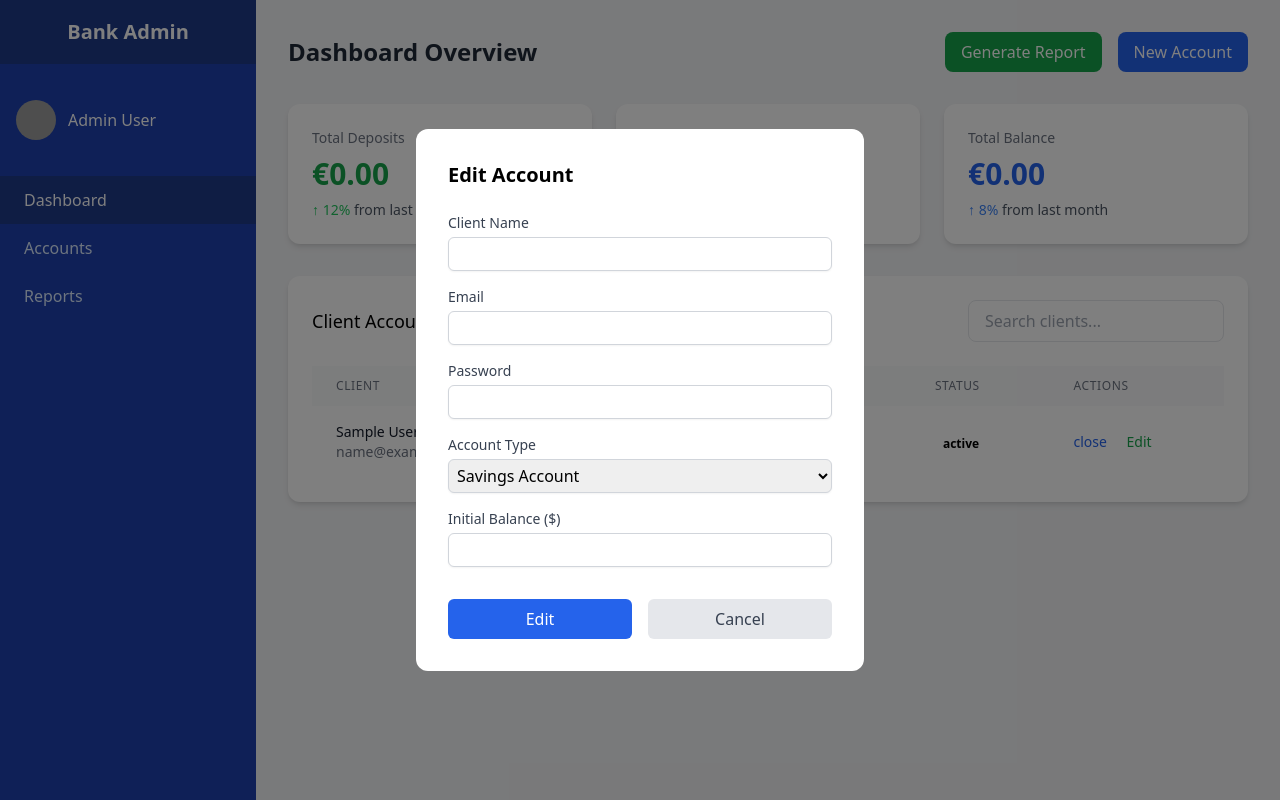
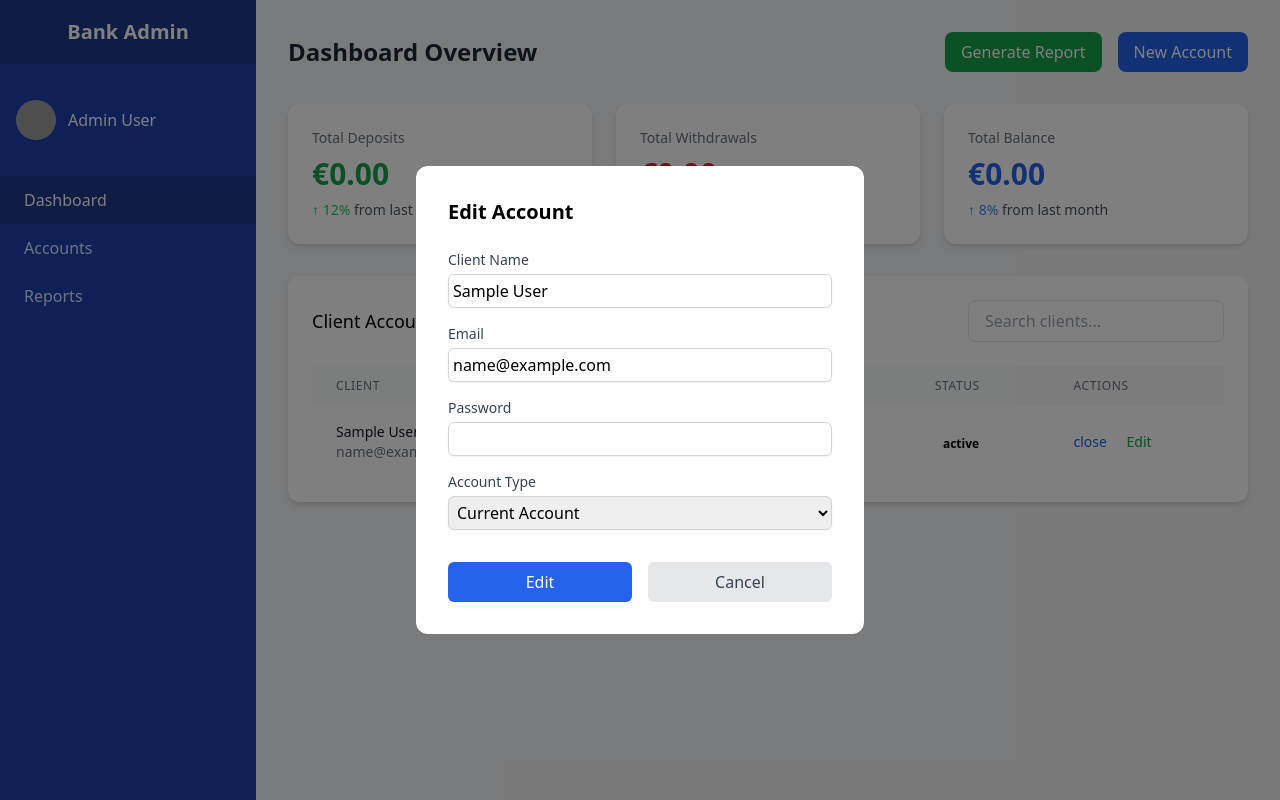
Before and after one commit to anasHammaoui/gestionComptesBancaire, a PHP site: page /adminDash.php in a window 1280 px wide, after a click on "Edit". Run offline with PHP 8.4, Linux system fonts and the light colour scheme; tables that the repository leaves empty hold one stand-in row (values such as "Sample post"); some libraries are stand-ins or nearby versions; grey boxes are pictures that could not be loaded.

Commit message:
GB-18 complete edit function

```diff
--- a/controller/adminController.php
+++ b/controller/adminController.php
@@ -18,6 +18,7 @@
                     echo "user is already exists";
                 } else {
                     $this -> userModel -> createAccount($name,$email,$pass,$accType,$balance);
+                    echo "alert('added successfully')";
                     header("location: adminDash.php");
                     exit();
                 }
@@ -27,6 +28,21 @@
            return $this -> userModel -> showAllUsers();
         }
         function modifierCompte(){
+           if (isset($_POST["editAcc"])){
+            $name = $this ->  validateInputs($_POST["editName"]);
+                $email = $this ->  validateInputs($_POST["editEmail"]);
+                $pass = password_hash( $this -> validateInputs($_POST["editPassword"]) , PASSWORD_DEFAULT);
+                $accType = $_POST["editAccType"];
+                $userId = $_POST["userId"];
+                if ($this -> userModel -> editAcc($name,$email,$pass,$accType,(int)$userId)){
+                    echo "<script>alert('edited succussfully')</script>";
+                header("location: adminDash.php");
+                exit();
+                } else {
+                    echo "<script>alert('failed succussfully')</script>";
+                }
+
+           }
 
         }
         function activeInactiveCompte(){
--- a/model/admin.php
+++ b/model/admin.php
@@ -47,5 +47,20 @@ class adminModel extends database {
         $getItAsArr = $getAll -> fetchAll(PDO::FETCH_ASSOC);
         return $getItAsArr;
     }
+    function editAcc($cName,$email,$pass,$accType,$userId){
+        try {
+            $this -> connection -> beginTransaction();
+            $changeUser = $this -> connection -> prepare("UPDATE users set client_name = ?, email = ?, client_password = ? where id = ?");
+            $changeUser -> execute([$cName,$email,$pass, $userId]);
+            $changeAcc = $this -> connection -> prepare("UPDATE accounts set account_type = ? where user_id = ?");
+            $changeAcc -> execute([$accType,$userId]);
+            $this -> connection -> commit();
+        } catch (Exception $e){
+            $this -> connection -> rollBack();
+            echo "failed  to edit " . $e;
+            return false;
+        }
+        return true;
+    }
 }
 ?>
--- a/view/admin/adminDash.php
+++ b/view/admin/adminDash.php
@@ -1,8 +1,12 @@
 <?php
     include_once "../../controller/adminController.php";
     $admin = new adminControllern();
+    // add account
     $admin -> ajouterCompte();
+    // get all users
     $usersData = $admin -> showAllUsers();
+    // edit users
+    $admin -> modifierCompte();
 ?>
 
 <!DOCTYPE html>
@@ -117,16 +121,16 @@
             <td class="px-6 py-4 whitespace-nowrap">
                 <div class="flex items-center">
                     <div>
-                        <div class="text-sm font-medium text-gray-900" data-id="<?= $value["user_id"]?>"><?= $value["client_name"] ?></div>
-                        <div class="text-sm text-gray-500"><?= $value["email"] ?></div>
+                        <div class="text-sm font-medium text-gray-900 name" data-id="<?= $value["user_id"]?>"><?= $value["client_name"] ?></div>
+                        <div class="text-sm text-gray-500 email"><?= $value["email"] ?></div>
                     </div>
                 </div>
             </td>
             <td class="px-6 py-4 whitespace-nowrap">
-                <div class="text-sm text-gray-900"><?= $value["account_type"] ?></div>
+                <div class="text-sm text-gray-900 acctype"><?= $value["account_type"] ?></div>
             </td>
             <td class="px-6 py-4 whitespace-nowrap">
-                <div class="text-sm text-gray-900"><?= $value["balance"] ?></div>
+                <div class="text-sm text-gray-900 "><?= $value["balance"] ?></div>
             </td>
             <td class="px-6 py-4 whitespace-nowrap">
                 <span class="px-2 inline-flex text-xs leading-5 font-semibold rounded-full">
@@ -201,27 +205,23 @@
             <h3 class="text-xl font-bold mb-6">Edit Account</h3>
             <form id="editAccountForm" action="adminDash.php" method="POST" class="space-y-4">
                 <div>
-                    <label class="block text-sm font-medium text-gray-700">Client Name</label>
-                    <input type="text" name="editName" required class="mt-1 block w-full border p-1 rounded-md border-gray-300 shadow-sm focus:border-blue-500 focus:ring-blue-500">
+                    <label class="block text-sm font-medium text-gray-700 ">Client Name</label>
+                    <input type="text" name="editName" required class="mt-1 cname block w-full border p-1 rounded-md border-gray-300 shadow-sm focus:border-blue-500 focus:ring-blue-500">
                 </div>
                 <div>
-                    <label class="block text-sm font-medium text-gray-700">Email</label>
-                    <input type="email" name="editEmail" required class="mt-1 block w-full border p-1 rounded-md border-gray-300 shadow-sm focus:border-blue-500 focus:ring-blue-500">
+                    <label class="block text-sm font-medium text-gray-700 ">Email</label>
+                    <input type="email" name="editEmail" required class="mt-1 cemail block w-full border p-1 rounded-md border-gray-300 shadow-sm focus:border-blue-500 focus:ring-blue-500">
                 </div>
                 <div>
-                    <label class="block text-sm font-medium text-gray-700">Password</label>
-                    <input type="password" name="editPassword" required class="mt-1 block w-full border p-1 rounded-md border-gray-300 shadow-sm focus:border-blue-500 focus:ring-blue-500">
+                    <label class="block text-sm font-medium text-gray-700 ">Password</label>
+                    <input type="password" name="editPassword" required class="mt-1 cpass block w-full border p-1 rounded-md border-gray-300 shadow-sm focus:border-blue-500 focus:ring-blue-500">
                 </div>
                 <div>
-                    <label class="block text-sm font-medium text-gray-700">Account Type</label>
-                    <select name="editAccType" required class="mt-1 block w-full border p-1 rounded-md border-gray-300 shadow-sm focus:border-blue-500 focus:ring-blue-500">
+                    <label class="block text-sm font-medium text-gray-700 ">Account Type</label>
+                    <select name="editAccType" required class="mt-1 cacctype block w-full border p-1 rounded-md border-gray-300 shadow-sm focus:border-blue-500 focus:ring-blue-500">
                         <option value="epargne">Savings Account</option>
                         <option value="courant">Current Account</option>
                     </select>
-                </div>
-                <div>
-                    <label class="block text-sm font-medium text-gray-700">Initial Balance ($)</label>
-                    <input name="editBalance" type="number" min="0" step="0.1" required class="mt-1 p-1 border block w-full rounded-md border-gray-300 shadow-sm focus:border-blue-500 focus:ring-blue-500">
                 </div>
                 <input type="text" name="userId" class="hidden input-id">
                 <div class="flex space-x-4 pt-4">
--- a/view/assets/script.js
+++ b/view/assets/script.js
@@ -26,9 +26,17 @@ function closeEditAccountModal() {
 // edit user infos
 
 let allUsers = document.querySelectorAll(".edit-user");
-allUsers.forEach(user =>{
+let allTr = document.querySelectorAll(".users");
+allUsers.forEach((user,i) =>{
     user.addEventListener("click",()=>{
+        let name = allTr[i].querySelector(".name").textContent;
+        let email = allTr[i].querySelector(".email").textContent;
+        let acctype = allTr[i].querySelector(".acctype").textContent;
+        console.log(name, email, acctype);
         let userId = user.parentNode.parentNode.querySelector("div[data-id]").getAttribute("data-id");
         document.querySelector(".input-id").value =userId;
+        document.querySelector(".cname").value =name;
+        document.querySelector(".cemail").value =email;
+        document.querySelector(".cacctype").value =acctype;
     })
 })
```
